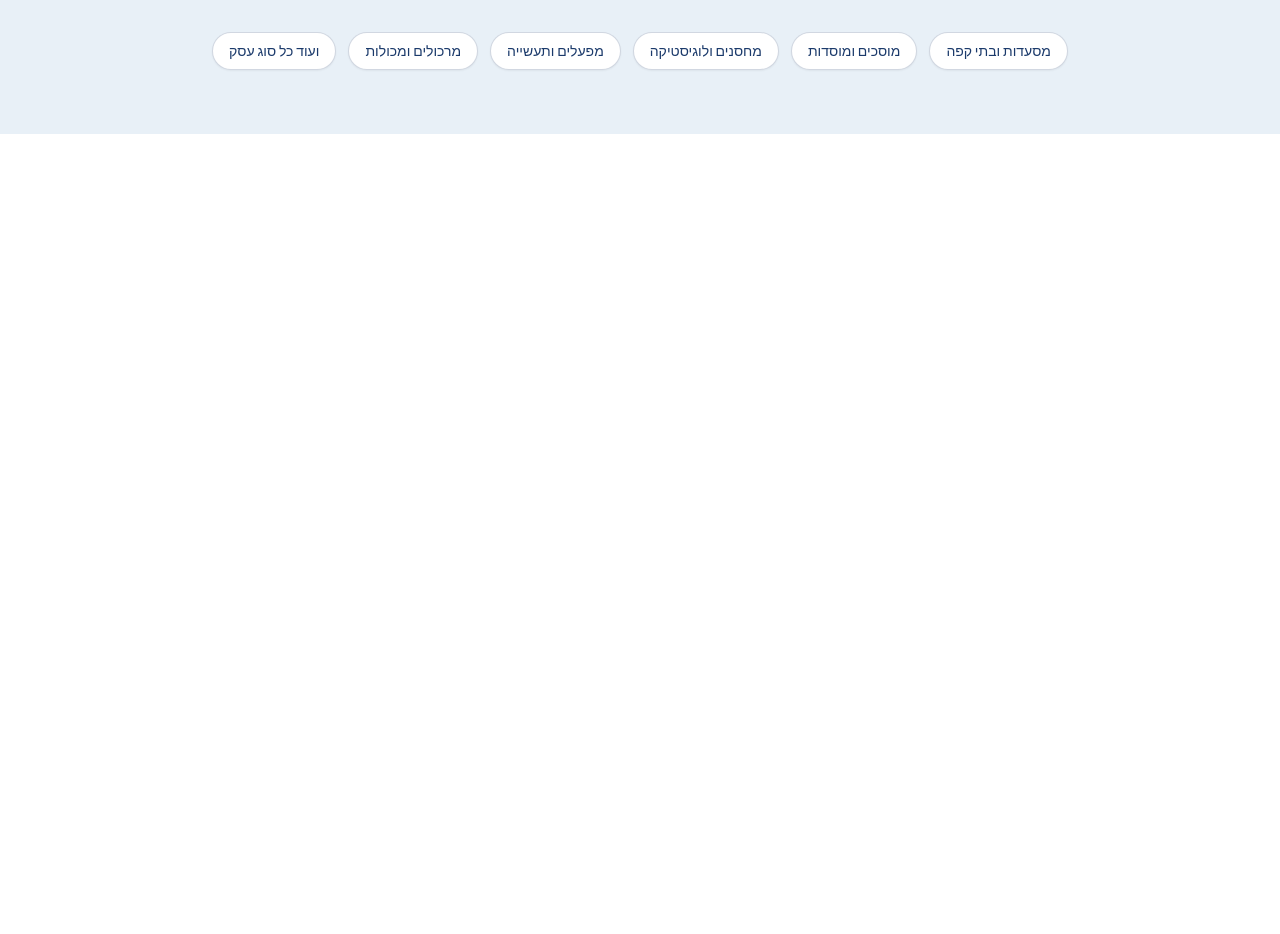
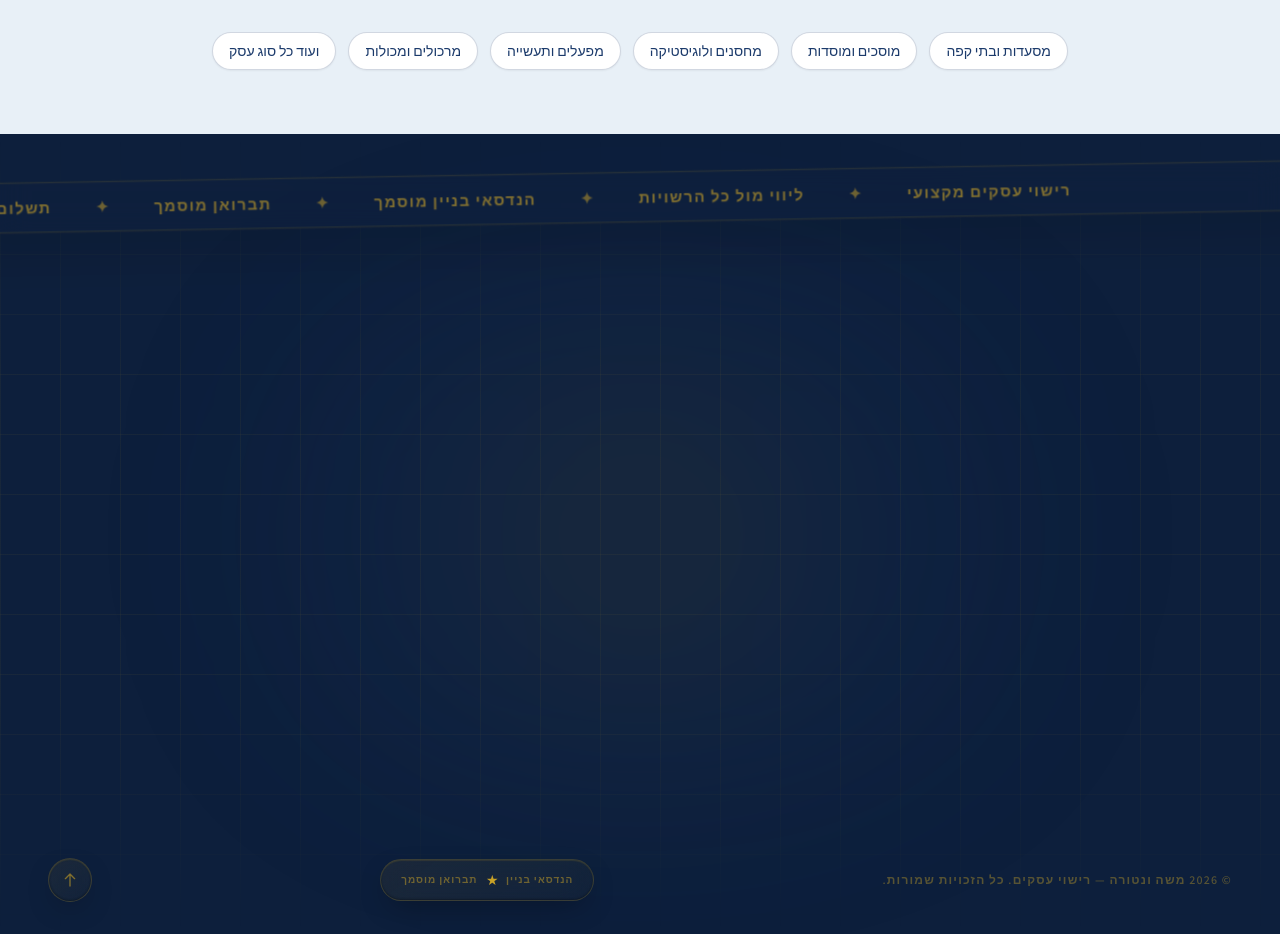
Before and after one commit to Alex-ge-ge/moshe-ventura, a Next.js app: page / in a window 1280 px wide. Shown: the part 1640-2574 px from the top of the page. Built offline with nearby package versions, Linux system fonts and the light colour scheme.

Commit message:
Fix cinematic footer visibility — remove fixed positioning

```diff
--- a/src/components/ui/motion-footer.tsx
+++ b/src/components/ui/motion-footer.tsx
@@ -246,12 +246,8 @@ export function CinematicFooter() {
     <>
       <style dangerouslySetInnerHTML={{ __html: STYLES }} />
 
-      <div
-        ref={wrapperRef}
-        className="relative h-screen w-full"
-        style={{ clipPath: "polygon(0% 0, 100% 0%, 100% 100%, 0 100%)" }}
-      >
-        <footer className="cinematic-footer-wrapper fixed bottom-0 left-0 flex h-screen w-full flex-col justify-between overflow-hidden bg-[#0d1f3c] text-[#C9A227]">
+      <div ref={wrapperRef}>
+        <footer className="cinematic-footer-wrapper relative flex min-h-screen w-full flex-col justify-between overflow-hidden bg-[#0d1f3c] text-[#C9A227]">
 
           {/* Aurora glow */}
           <div className="footer-aurora absolute left-1/2 top-1/2 h-[60vh] w-[80vw] -translate-x-1/2 -translate-y-1/2 animate-footer-breathe rounded-[50%] blur-[80px] pointer-events-none z-0" />
```
